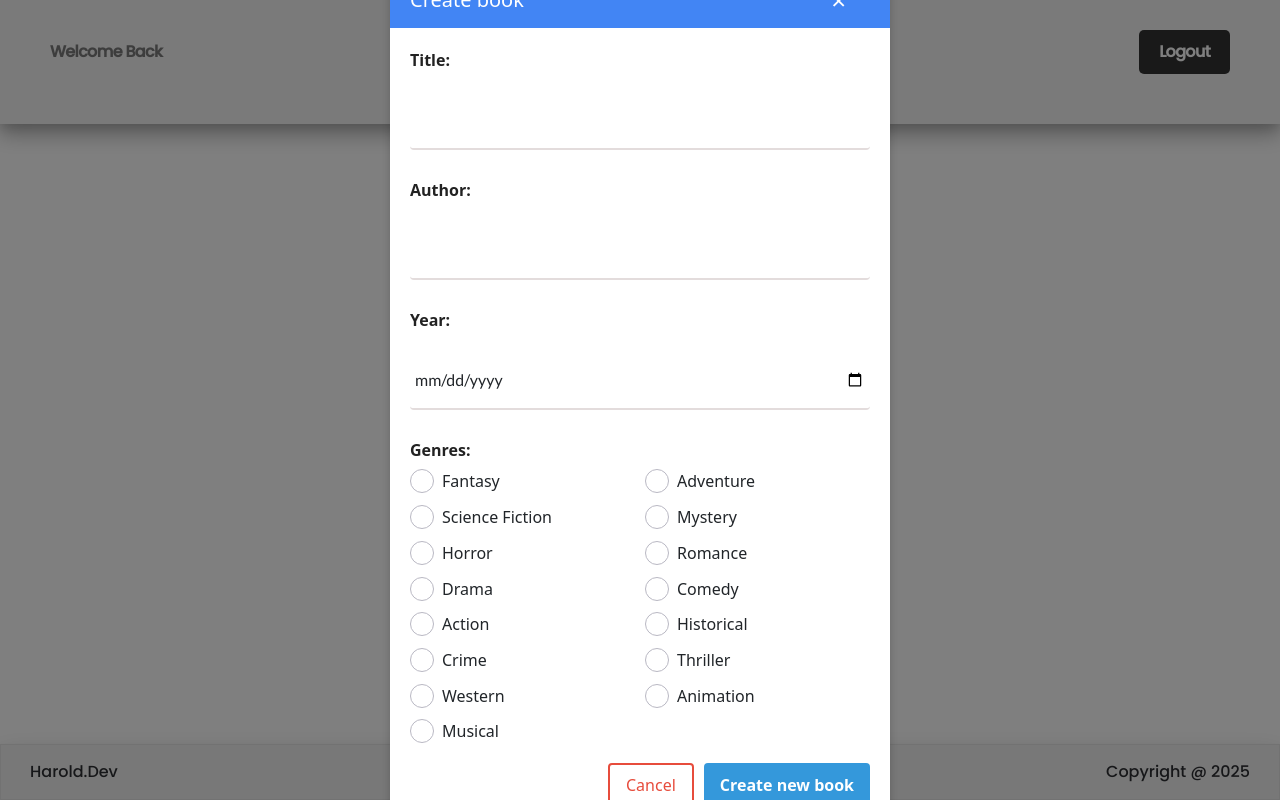
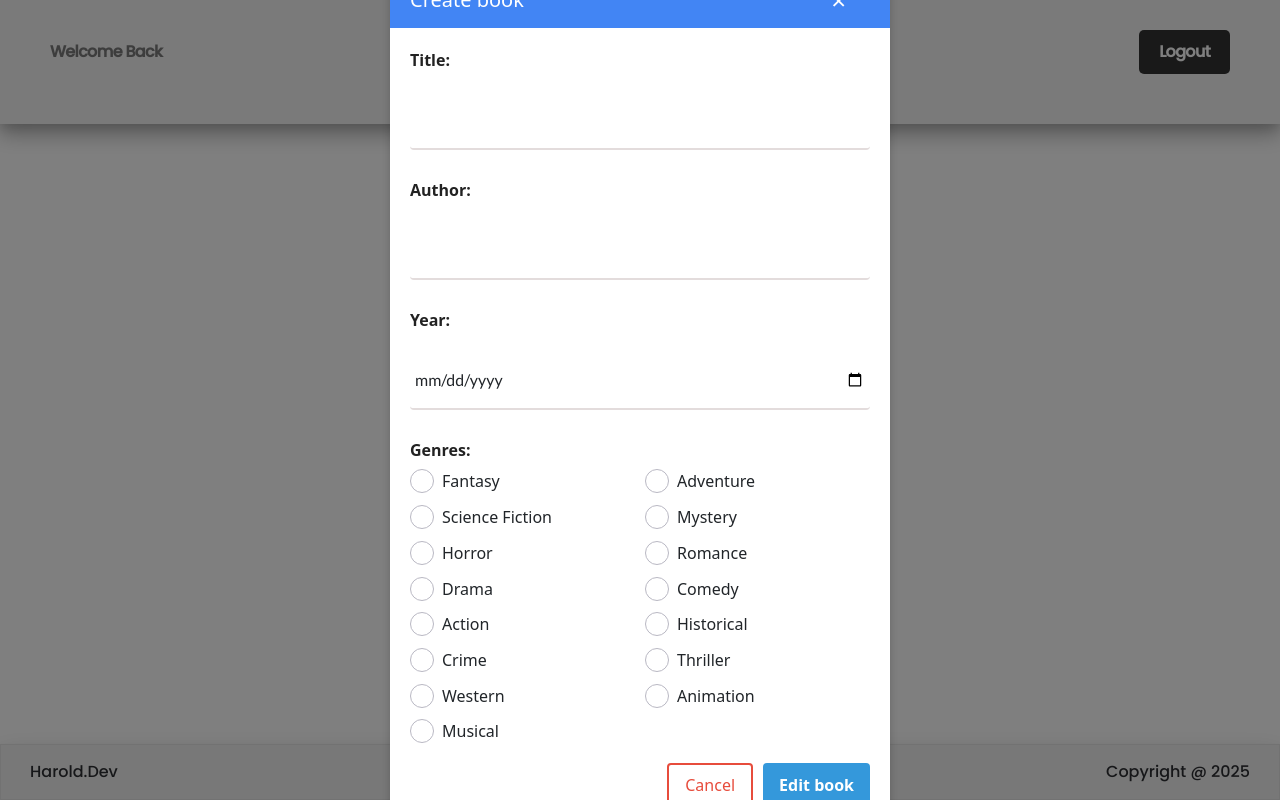
Before and after one commit to harold102400/library-management-system-ui, a React (Vite) app: page /edit/1 in a window 1280 px wide. Built offline with nearby package versions, Linux system fonts and the light colour scheme; no server answers; sample sign-in values are in the browser's storage; a web font is replaced by a local one.

Commit message:
Fix typo

```diff
--- a/src/pages/edit/Edit.tsx
+++ b/src/pages/edit/Edit.tsx
@@ -172,7 +172,7 @@ export const Edit = () => {
                 Cancel
               </Link>
               <button type="submit" className="submit-btn">
-                Create new book
+                Edit book
               </button>
             </div>
           </form>
```
